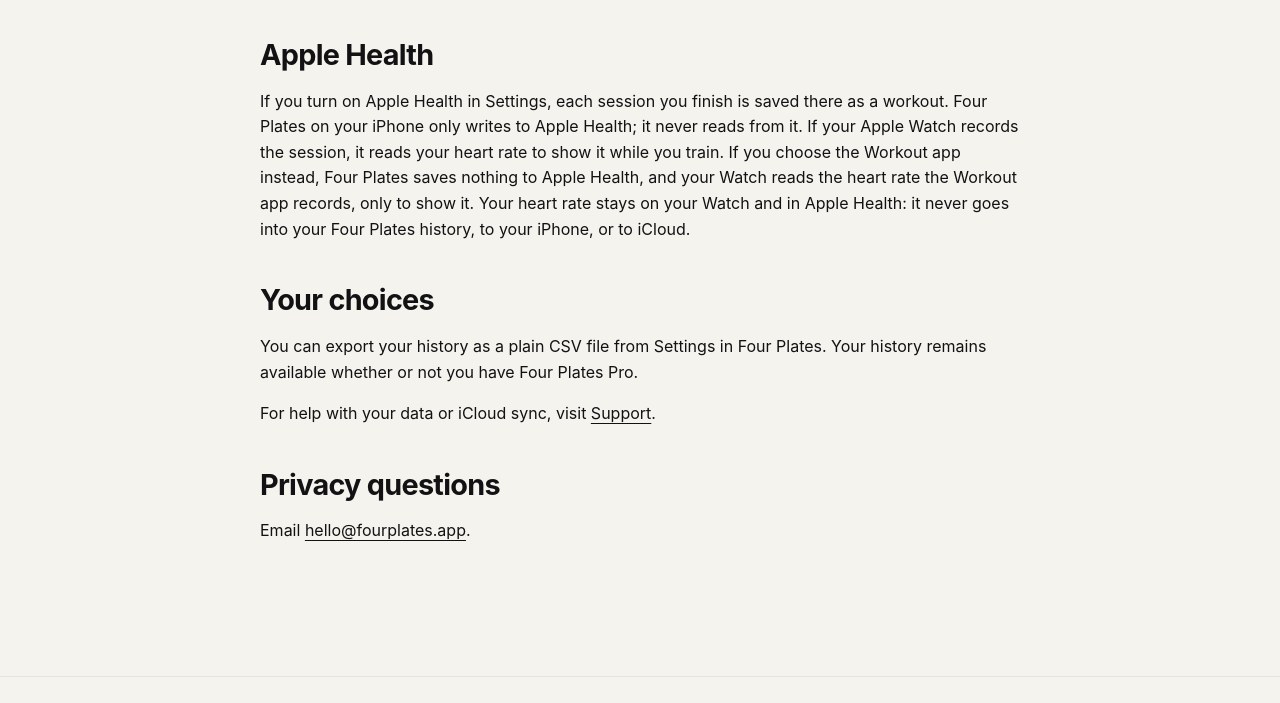
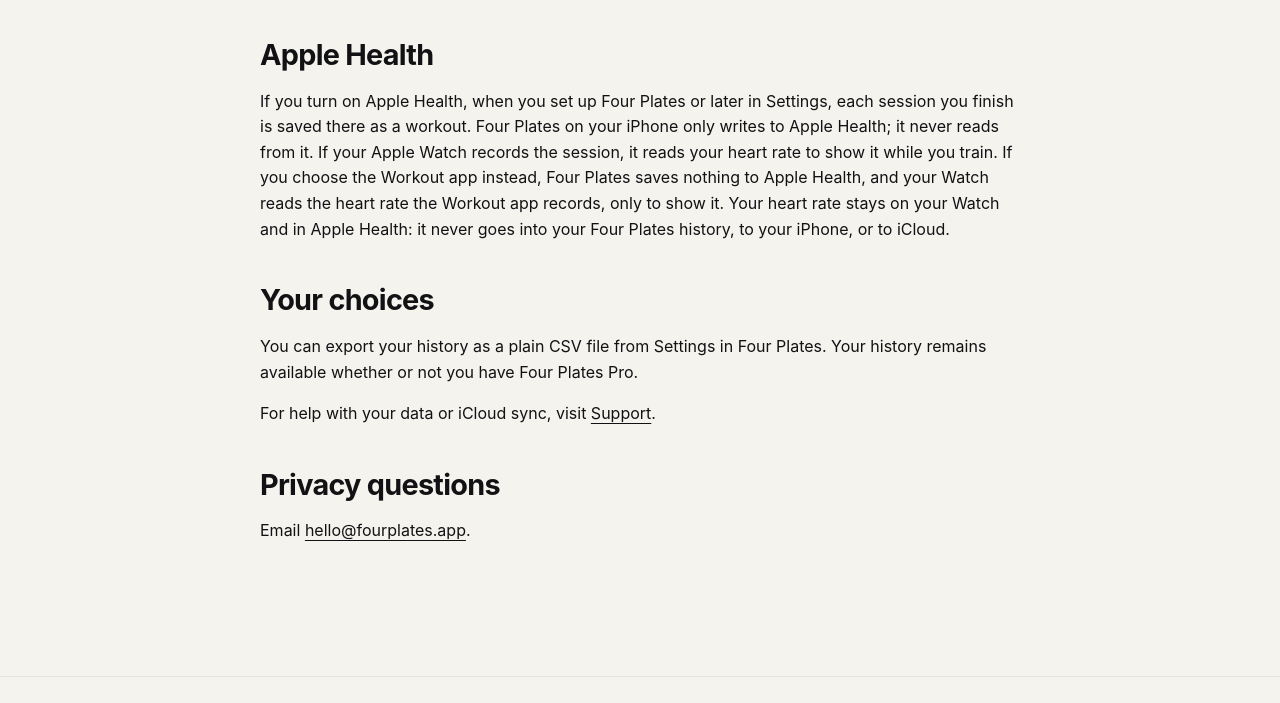
Before and after one commit to Mat-0-Py/fourplates-site, a plain HTML site: page privacy.html in a window 1280 px wide. Shown: the part 1146-1849 px from the top of the page. Drawn offline with Linux system fonts and the light colour scheme.

Commit message:
Privacy: Apple Health can be turned on in setup as well as in Settings, as the app now says

```diff
--- a/privacy.html
+++ b/privacy.html
@@ -79,7 +79,7 @@
 
     <section aria-labelledby="apple-health">
       <h2 id="apple-health">Apple Health</h2>
-      <p>If you turn on Apple Health in Settings, each session you finish is saved there as a workout. Four Plates on your iPhone only writes to Apple Health; it never reads from it. If your Apple Watch records the session, it reads your heart rate to show it while you train. If you choose the Workout app instead, Four Plates saves nothing to Apple Health, and your Watch reads the heart rate the Workout app records, only to show it. Your heart rate stays on your Watch and in Apple Health: it never goes into your Four Plates history, to your iPhone, or to iCloud.</p>
+      <p>If you turn on Apple Health, when you set up Four Plates or later in Settings, each session you finish is saved there as a workout. Four Plates on your iPhone only writes to Apple Health; it never reads from it. If your Apple Watch records the session, it reads your heart rate to show it while you train. If you choose the Workout app instead, Four Plates saves nothing to Apple Health, and your Watch reads the heart rate the Workout app records, only to show it. Your heart rate stays on your Watch and in Apple Health: it never goes into your Four Plates history, to your iPhone, or to iCloud.</p>
     </section>
 
     <section aria-labelledby="your-choices">
```
